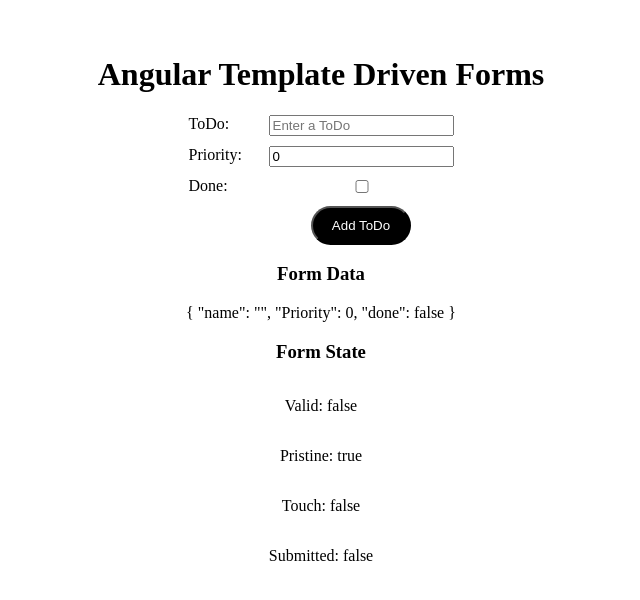
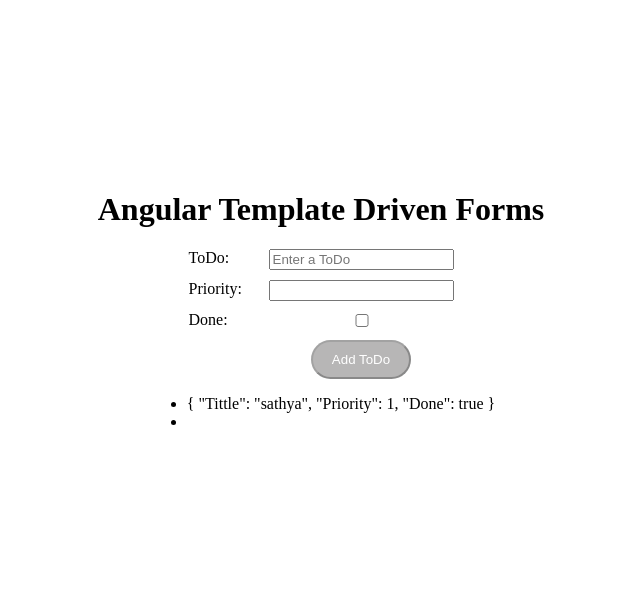
Before and after one commit to sathya0507/angular-app, an Angular app: page / in a window 1280 px wide. Both pictures are taken after a click on the button "Add ToDo". Shown: the top 600 px of the page, without its empty margins (319-959 px from the left). Built offline with nearby package versions, Linux system fonts and the light colour scheme.

Commit message:
Template forms: displayed

```diff
--- a/src/app/todo/todo.component.html
+++ b/src/app/todo/todo.component.html
@@ -1,40 +1,66 @@
 <div class="container">
   <h1>{{ name }}</h1>
   <form #todoForm="ngForm">
-    <label for="newToDo">ToDo:</label>
+    <label for="tittle">ToDo:</label>
     <input
-      name="Name"
+      name="Tittle"
       placeholder="Enter a ToDo"
       type="text"
-      id="newToDo"
+      #tittle="ngModel"
       required
-      [(ngModel)]="todo.name"
+      [(ngModel)]="todo.tittle"
     />
-    <label for="newPriority">Priority:</label>
+    <label for="priority">Priority:</label>
     <input
       name="Priority"
       type="number"
-      id="newPriority"
+      #priority="ngModel"
       required
-      [(ngModel)]="todo.Priority"
+      [(ngModel)]="todo.priority"
     />
-    <label for="newDone">Done:</label>
+    <label for="done">Done:</label>
     <input
       name="Done"
       type="checkbox"
-      id="newDone"
+      #done="ngModel"
       required
       [(ngModel)]="todo.done"
     />
-    <button type="button" (click)="addToDo()">Add ToDo</button>
+    <button
+      type="button"
+      [disabled]="!todoForm.form.valid"
+      (click)="addToDo(todoForm)"
+    >
+      Add ToDo
+    </button>
   </form>
-  <h3>Form Data</h3>
+  <!-- <h3>Form Data</h3>
   {{ todo | json }}
   <h3>Form State</h3>
   <p>Valid: {{ todoForm.valid }}</p>
   <p>Pristine: {{ todoForm.pristine }}</p>
   <p>Touch: {{ todoForm.touched }}</p>
-  <p>Submitted: {{ todoForm.submitted }}</p>
+  <p>Submitted: {{ todoForm.submitted }}</p> -->
+  <div>
+    <!-- <table>
+      <tr>
+        <th>ToDo</th>
+        <th>Priority</th>
+        <th>Done</th>
+      </tr>
+      <tr *ngFor="let todo of todos">
+        <td>{{ todo.tittle }}</td>
+        <td>{{ todo.priority }}</td>
+        <td>{{ todo.done ? "&#10003; " : "&#310005;" }}</td> -->
+    <!-- <td>{{ todo | json }}</td> -->
+    <!-- <td>{{ todo.tittle }}</td> -->
+    <!-- </tr>
+    </table> -->
+    <ul *ngFor="let todo of todos">
+      <li>{{ todo | json }}</li>
+      <li>{{ todo.tittle }}</li>
+    </ul>
+  </div>
 </div>
 
 <!-- json-pipe "|" -->
--- a/src/app/todo/todo.component.scss
+++ b/src/app/todo/todo.component.scss
@@ -19,3 +19,8 @@
   margin: auto;
   background-color: black;
 }
+button:disabled {
+  grid-column: 2;
+  margin: auto;
+  background-color: rgb(183, 182, 182);
+}
--- a/src/app/todo/todo.component.ts
+++ b/src/app/todo/todo.component.ts
@@ -1,4 +1,5 @@
 import { Component } from '@angular/core';
+import { NgForm } from '@angular/forms';
 
 @Component({
   selector: 'ui-todo',
@@ -8,23 +9,19 @@
 export class TodoComponent {
   name = 'Angular Template Driven Forms';
   todo: Itodo = {
-    name: '',
-    Priority: 0,
-    done: false,
+    tittle: 'sathya',
+    priority: 1,
+    done: true,
   };
-  // todos: Itodo[] ;
-  addToDo() {
-    let newtodo = {
-      name: this.todo.name,
-      priority: this.todo.Priority,
-      done: this.todo.done,
-    };
-    // this.todos.push(newtodo);
-    console.log(newtodo);
+  todos: Itodo[] = [];
+  addToDo(todoForm: NgForm) {
+    this.todos.push(todoForm.value);
+    console.log(this.todos);
+    todoForm.reset();
   }
 }
 export interface Itodo {
-  name: string;
-  Priority: number;
+  tittle: string;
+  priority: number;
   done: boolean;
 }
```
Also changed, not shown: src/styles.scss (line endings or trailing spaces).
